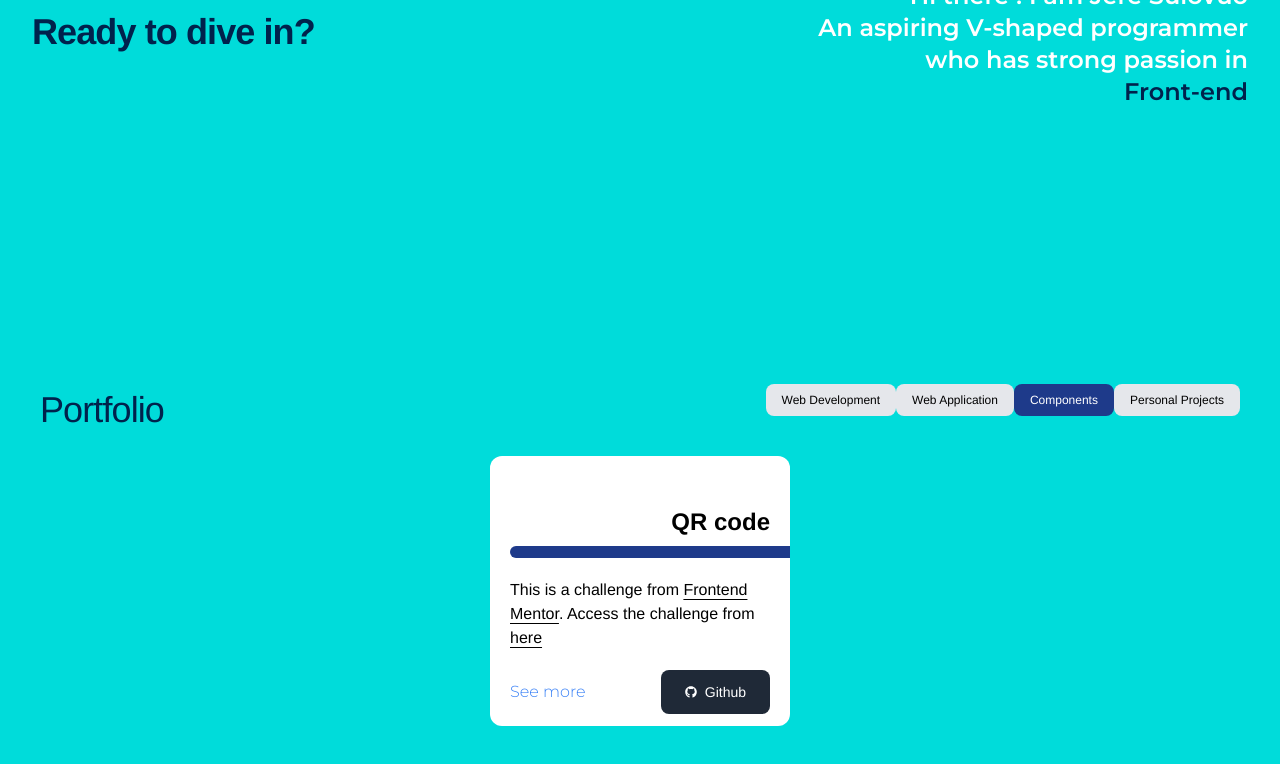
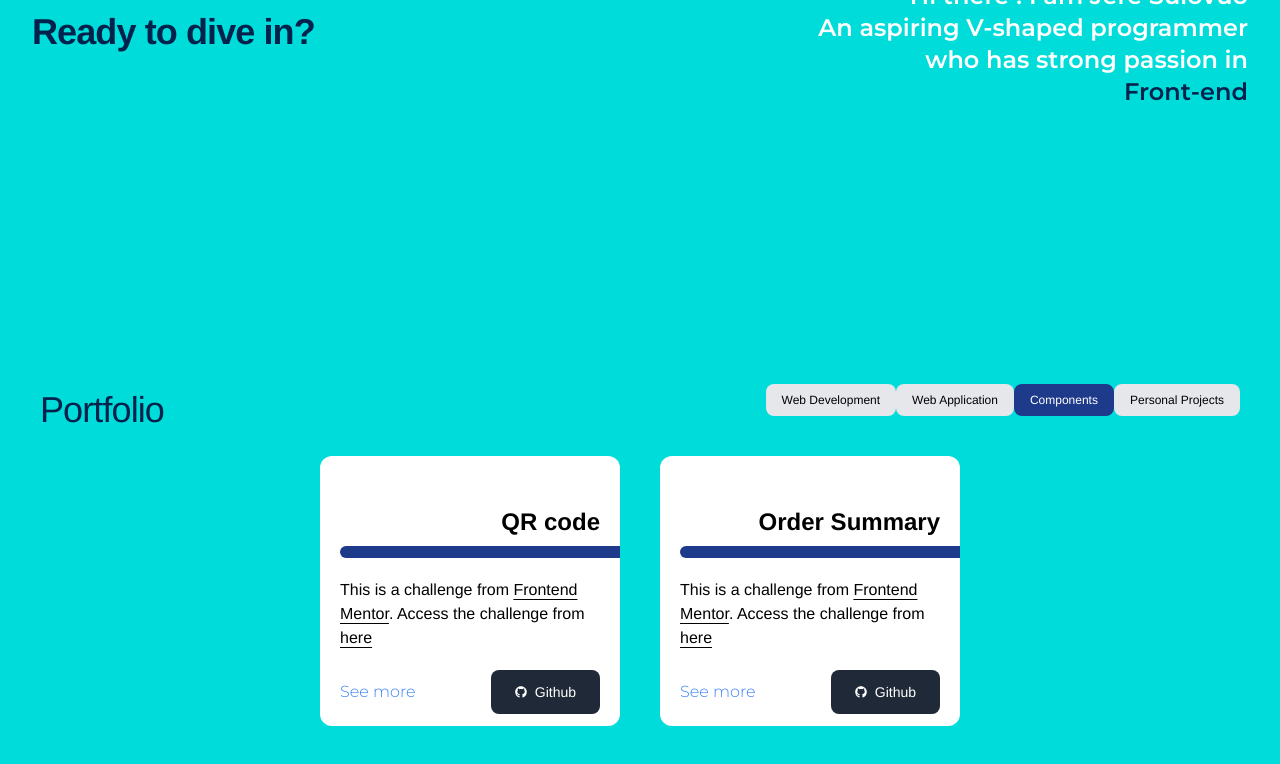
Before and after one commit to chungvuiloong/simple_portfolio, a React (Create React App) app: page / in a window 1280 px wide. Both pictures are taken after a click on the button "Components". Shown: the part 1044-1808 px from the top of the page. Built offline with nearby package versions, Linux system fonts and the light colour scheme.

Commit message:
Added Order Summary data

```diff
--- a/src/pages/Portfolio.tsx
+++ b/src/pages/Portfolio.tsx
@@ -13,6 +13,19 @@ const projects = [
     imageUrl: 'project1.jpg',
     demoUrl: 'https://mrjays-qrcode-component.vercel.app/',
     githubUrl: 'https://github.com/jeresulovuo/qr-code-component',
+    category: 'components',
+    year: 2023,
+    status: 'Completed',
+  },
+  {
+    title: 'Order Summary',
+    description: <>
+    This is a challenge from <a href="https://www.frontendmentor.io/" className='underline underline-offset-4'>Frontend Mentor</a>.
+    Access the challenge from <a href="https://www.frontendmentor.io/challenges/order-summary-component-QlPmajDUj/hub" className='underline underline-offset-4'>here</a>
+                          </>,
+    imageUrl: 'project1.jpg',
+    demoUrl: 'https://mrjays-order-summary-component.vercel.app/',
+    githubUrl: 'https://github.com/jeresulovuo/order-summary-component',
     category: 'components',
     year: 2023,
     status: 'Completed',
```
